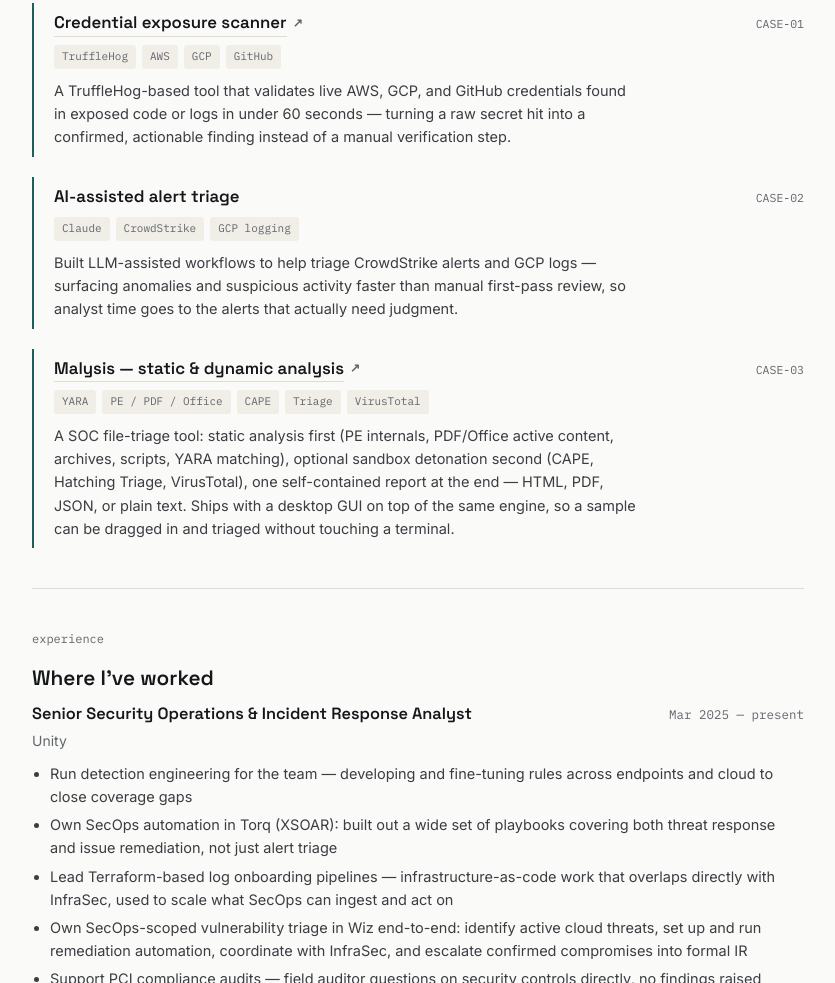
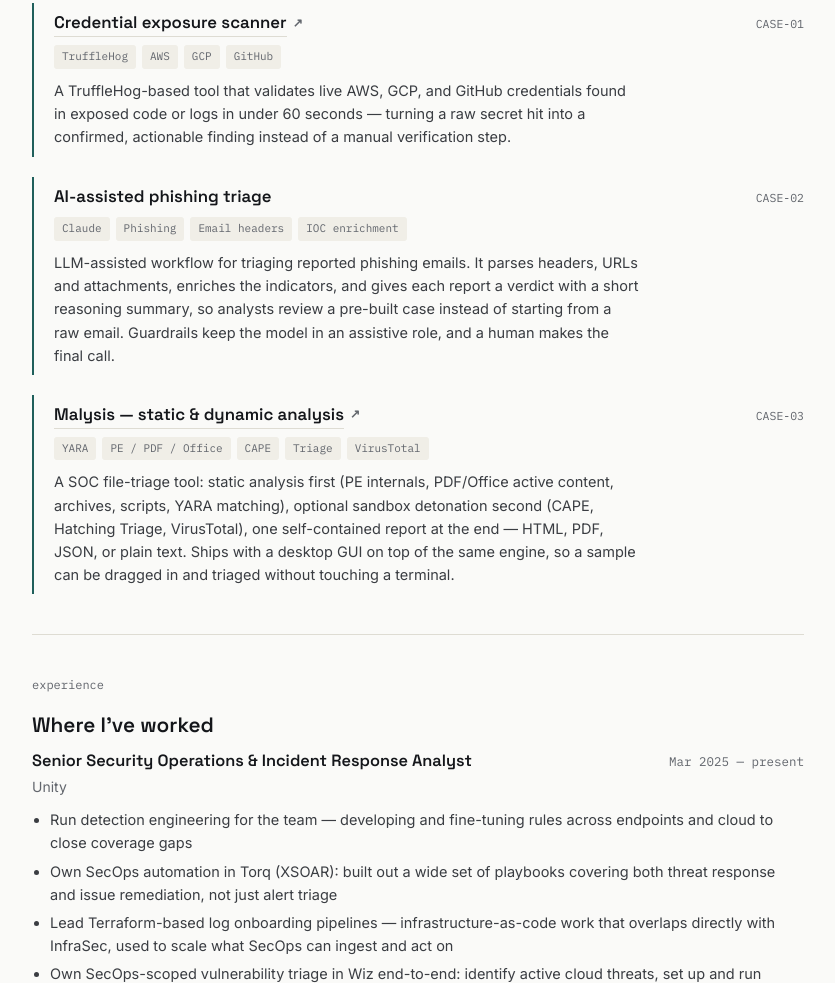
Before and after one commit to jeffchandy-here/jeffchandy-here.github.io, a plain HTML site: page index.html in a window 1280 px wide. Shown: the part 765-1748 px from the top of the page, without its empty margins (222-1057 px from the left). Drawn offline with Linux system fonts and the light colour scheme.

Commit message:
added project - phishing

```diff
--- a/index.html
+++ b/index.html
@@ -227,18 +227,20 @@
 
     <div class="case open">
       <div class="case-head">
-        <h3>AI-assisted alert triage</h3>
+        <h3>AI-assisted phishing triage</h3>
         <span class="case-id mono">CASE-02</span>
       </div>
       <div class="case-tags">
         <span class="tag">Claude</span>
-        <span class="tag">CrowdStrike</span>
-        <span class="tag">GCP logging</span>
+        <span class="tag">Phishing</span>
+        <span class="tag">Email headers</span>
+        <span class="tag">IOC enrichment</span>
       </div>
       <p>
-        Built LLM-assisted workflows to help triage CrowdStrike alerts and GCP logs — surfacing anomalies
-        and suspicious activity faster than manual first-pass review, so analyst time goes to the alerts
-        that actually need judgment.
+        LLM-assisted workflow for triaging reported phishing emails. It parses headers, URLs and
+        attachments, enriches the indicators, and gives each report a verdict with a short reasoning
+        summary, so analysts review a pre-built case instead of starting from a raw email. Guardrails keep
+        the model in an assistive role, and a human makes the final call.
       </p>
     </div>
 
```
